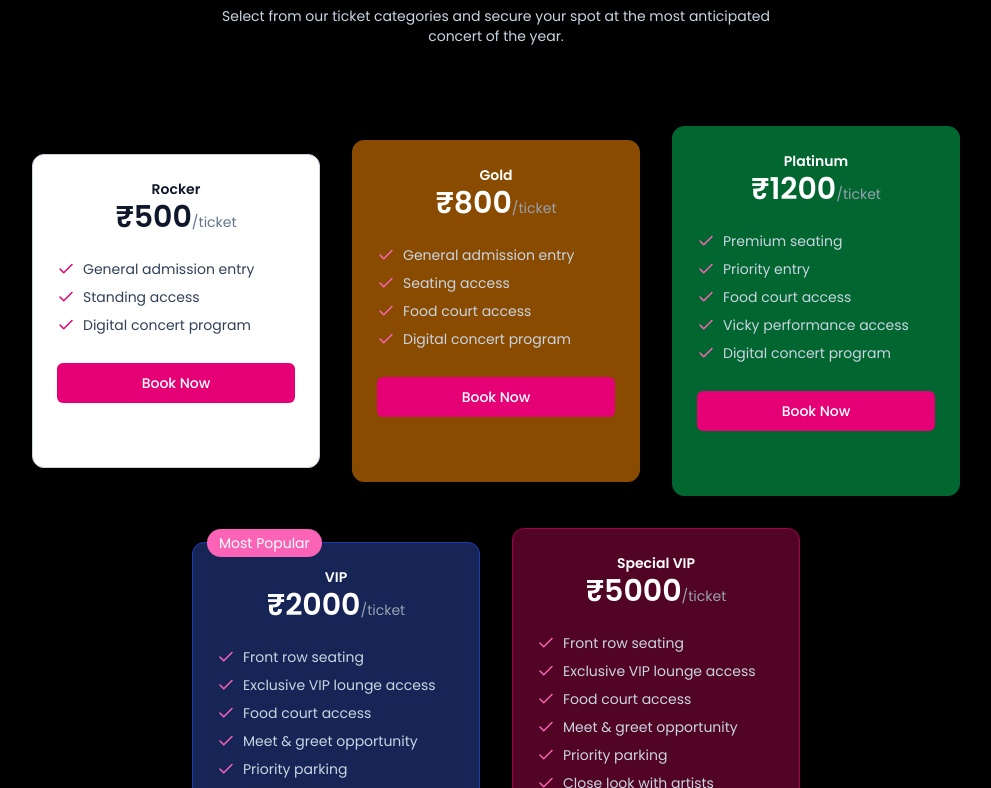
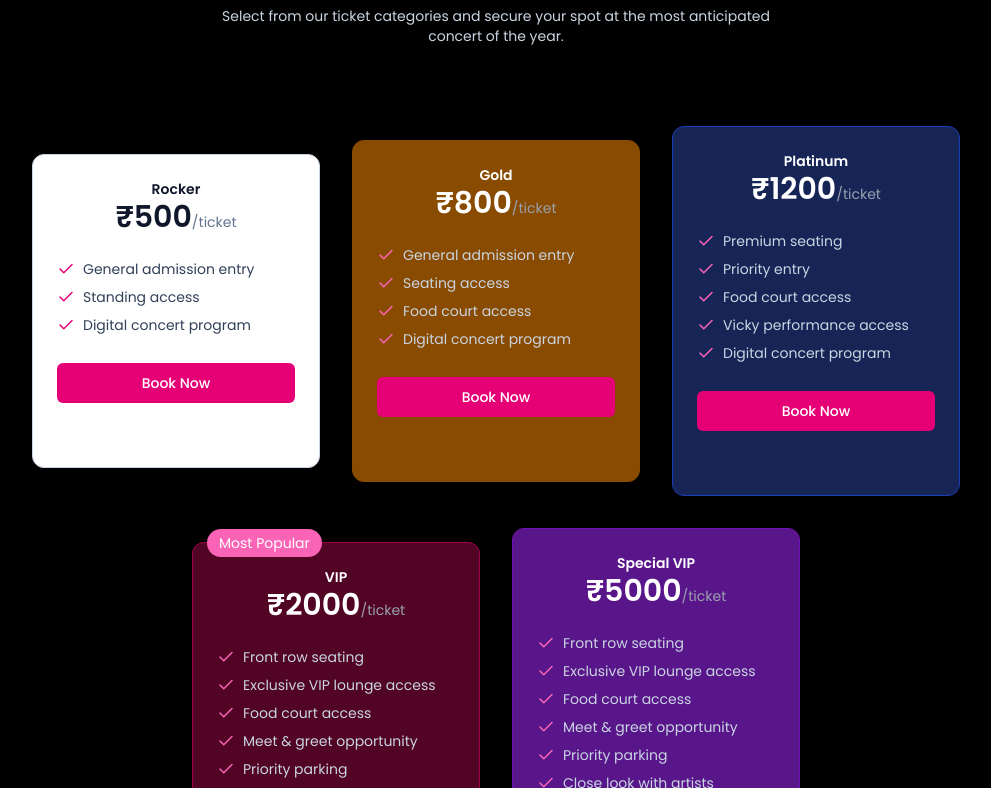
Before and after one commit to SriSitharth/Concert_Booking, a Next.js app: page / in a window 1280 px wide. Shown: the part 1472-2260 px from the top of the page, without its empty margins (144-1135 px from the left). Built offline with nearby package versions, Linux system fonts and the light colour scheme.

Commit message:
Updated pricing color

```diff
--- a/data/pricing.ts
+++ b/data/pricing.ts
@@ -38,7 +38,7 @@ export const pricingData: IPricing[] = [
             "Digital concert program"
         ],
         mostPopular: false,
-        color: "dark-green"
+        color: "navi-blue"
     },
     {
         name: "VIP",
@@ -53,7 +53,7 @@ export const pricingData: IPricing[] = [
             "Close look with artists"
         ],
         mostPopular: true,
-        color: "navi-blue"
+        color: "dark-pink"
     },
     {
         name: "Special VIP",
@@ -69,6 +69,6 @@ export const pricingData: IPricing[] = [
             "Signed merchandise"
         ],
         mostPopular: false,
-        color: "dark-pink"
+        color: "deep-purple"
     }
 ];
--- a/sections/PricingSection.tsx
+++ b/sections/PricingSection.tsx
@@ -15,9 +15,9 @@ export default function PricingSection() {
                     const colorClasses = {
                         'white': 'bg-white text-slate-900 border-slate-300',
                         'dark-yellow': 'bg-yellow-800 text-white border-yellow-800',
-                        'dark-green': 'bg-green-800 text-white border-green-800',
                         'navi-blue': 'bg-blue-950 text-white border-blue-800',
-                        'dark-pink': 'bg-pink-950 text-white border-pink-800'
+                        'dark-pink': 'bg-pink-950 text-white border-pink-800',
+                        'deep-purple': 'bg-purple-900 text-white border-purple-800',
                     };
                     const cardColor = colorClasses[plan.color as keyof typeof colorClasses] || 'bg-pink-950/30 text-white border-pink-950';
 
```
